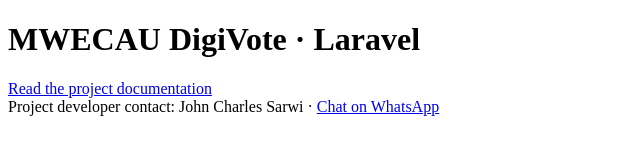
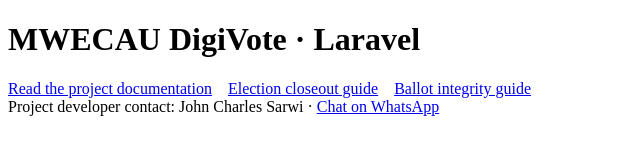
Before and after one commit to johncharlessarwi-dot/mwecau_digivote_laravel, a plain HTML site: page index.html in a window 1280 px wide. Shown: the whole page, without its empty margins (0-640 px from the left). Drawn offline with Linux system fonts and the light colour scheme.

Commit message:
fix(nav): link operational guides from the election landing page

```diff
--- a/index.html
+++ b/index.html
@@ -1,3 +1,6 @@
 <!doctype html>
 <html lang="en"><head><meta charset="utf-8"><meta name="viewport" content="width=device-width, initial-scale=1"><title>MWECAU DigiVote · Laravel</title></head>
-<body><main><h1>MWECAU DigiVote · Laravel</h1><a href="https://github.com/johncharlessarwi-dot/mwecau_digivote_laravel#readme">Read the project documentation</a></main><footer>Project developer contact: John Charles Sarwi · <a href="https://wa.me/255698170989">Chat on WhatsApp</a></footer></body></html>
+<body><main><h1>MWECAU DigiVote · Laravel</h1><nav aria-label="Election guides" style="display:flex;flex-wrap:wrap;gap:1rem"><a href="https://github.com/johncharlessarwi-dot/mwecau_digivote_laravel#readme">Read the project documentation</a>
+  <a href="https://github.com/johncharlessarwi-dot/mwecau_digivote_laravel/blob/main/docs/operations/election-closeout.md">Election closeout guide</a>
+  <a href="https://github.com/johncharlessarwi-dot/mwecau_digivote_laravel/blob/main/docs/security/ballot-integrity.md">Ballot integrity guide</a>
+</nav></main><footer>Project developer contact: John Charles Sarwi · <a href="https://wa.me/255698170989">Chat on WhatsApp</a></footer></body></html>
```
